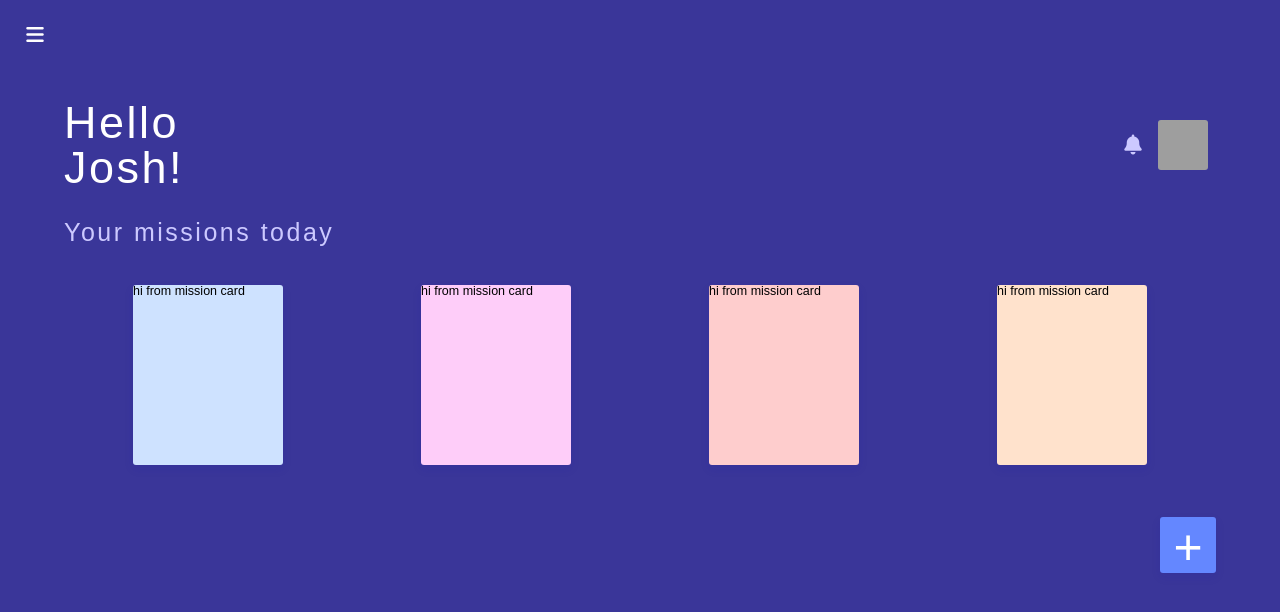
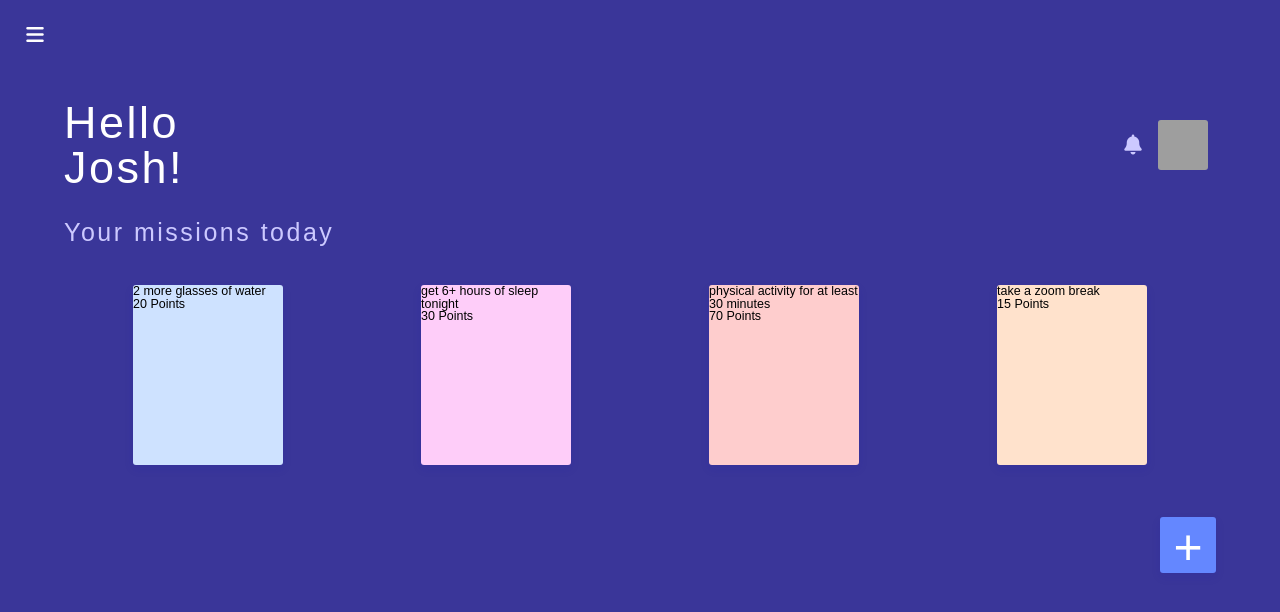
Before and after one commit to BloomTech-Labs/refresh-fe, a React (Create React App) app: page /dashboard in a window 1280 px wide. Shown: the top 612 px of the page. Built offline with nearby package versions, Linux system fonts and the light colour scheme; grey boxes are pictures that could not be loaded.

Commit message:
add dynamic descriptions and point values

```diff
--- a/src/views/dashboard/Dashboard.js
+++ b/src/views/dashboard/Dashboard.js
@@ -77,6 +77,8 @@ const Dashboard = props => {
                             return (
                                 <MissionCard
                                     color={mission.color}
+                                    description={mission.description}
+                                    points={mission.pointValue}
                                 />
                             )
                         })}
--- a/src/views/dashboard/MissionCard.js
+++ b/src/views/dashboard/MissionCard.js
@@ -12,7 +12,8 @@ const MissionCard = props => {
 
     return (
         <Container color={props.color}>
-            hi from mission card
+            <p>{props.description}</p>
+            <span>{props.points} Points</span>
         </Container>
     );
 };
```
